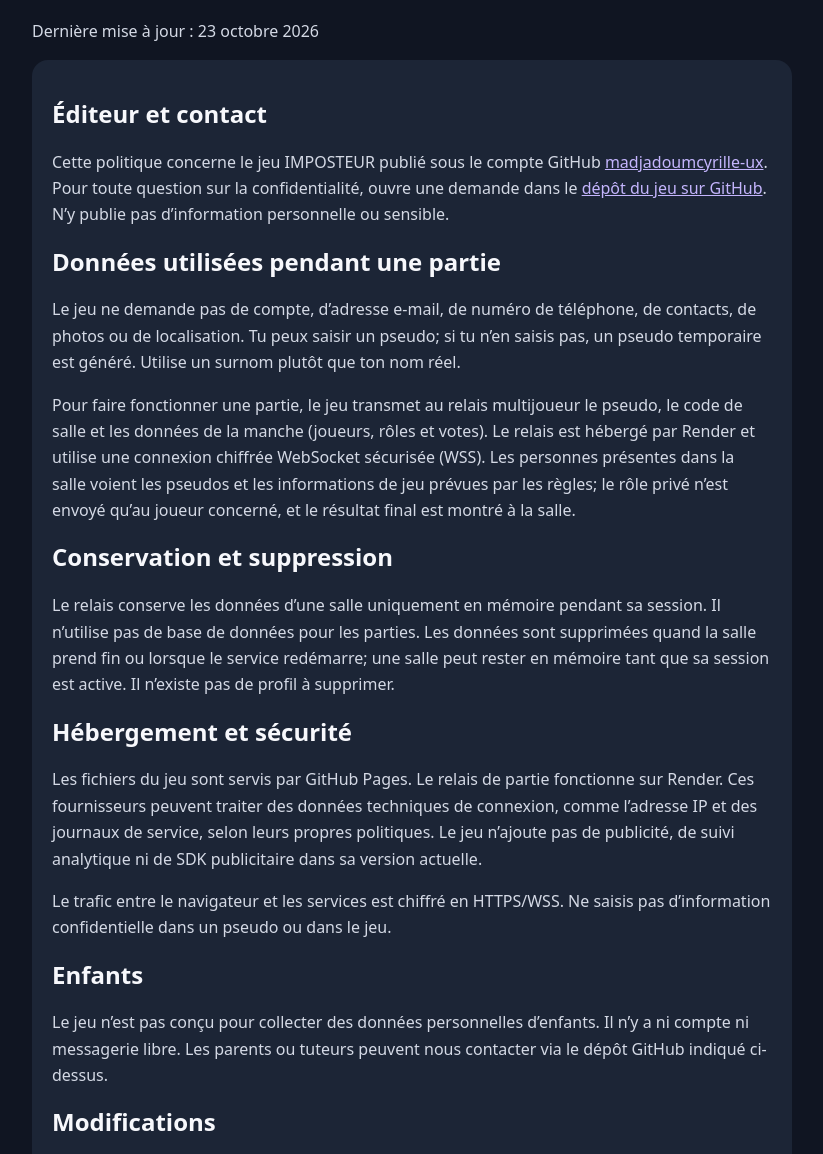
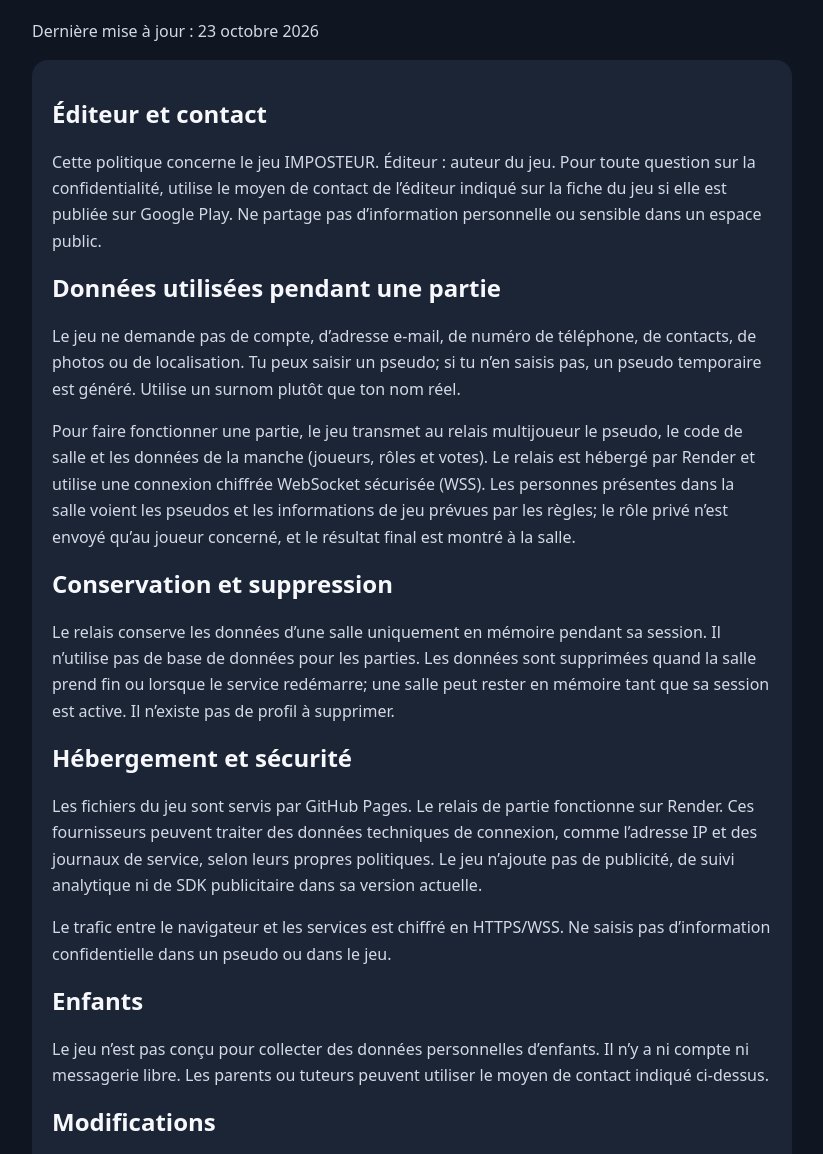
Before and after one commit to madjadoumcyrille-ux/imposteur-cyrille, a website: page privacy.html in a window 1280 px wide. Shown: the part 130-1284 px from the top of the page, without its empty margins (228-1051 px from the left). Drawn offline with Linux system fonts and the light colour scheme.

Commit message:
Remove profile links from privacy page

```diff
--- a/privacy.html
+++ b/privacy.html
@@ -16,7 +16,7 @@ main{max-width:760px;margin:auto}h1,h2{line-height:1.2}a{color:#c4b5fd}p,li{colo
 <p>Dernière mise à jour : 23 octobre 2026</p>
 <div class="box">
 <h2>Éditeur et contact</h2>
-<p>Cette politique concerne le jeu IMPOSTEUR publié sous le compte GitHub <a href="https://github.com/madjadoumcyrille-ux">madjadoumcyrille-ux</a>. Pour toute question sur la confidentialité, ouvre une demande dans le <a href="https://github.com/madjadoumcyrille-ux/imposteur-cyrille/issues">dépôt du jeu sur GitHub</a>. N’y publie pas d’information personnelle ou sensible.</p>
+<p>Cette politique concerne le jeu IMPOSTEUR. Éditeur : auteur du jeu. Pour toute question sur la confidentialité, utilise le moyen de contact de l’éditeur indiqué sur la fiche du jeu si elle est publiée sur Google Play. Ne partage pas d’information personnelle ou sensible dans un espace public.</p>
 <h2>Données utilisées pendant une partie</h2>
 <p>Le jeu ne demande pas de compte, d’adresse e-mail, de numéro de téléphone, de contacts, de photos ou de localisation. Tu peux saisir un pseudo; si tu n’en saisis pas, un pseudo temporaire est généré. Utilise un surnom plutôt que ton nom réel.</p>
 <p>Pour faire fonctionner une partie, le jeu transmet au relais multijoueur le pseudo, le code de salle et les données de la manche (joueurs, rôles et votes). Le relais est hébergé par Render et utilise une connexion chiffrée WebSocket sécurisée (WSS). Les personnes présentes dans la salle voient les pseudos et les informations de jeu prévues par les règles; le rôle privé n’est envoyé qu’au joueur concerné, et le résultat final est montré à la salle.</p>
@@ -26,7 +26,7 @@ main{max-width:760px;margin:auto}h1,h2{line-height:1.2}a{color:#c4b5fd}p,li{colo
 <p>Les fichiers du jeu sont servis par GitHub Pages. Le relais de partie fonctionne sur Render. Ces fournisseurs peuvent traiter des données techniques de connexion, comme l’adresse IP et des journaux de service, selon leurs propres politiques. Le jeu n’ajoute pas de publicité, de suivi analytique ni de SDK publicitaire dans sa version actuelle.</p>
 <p>Le trafic entre le navigateur et les services est chiffré en HTTPS/WSS. Ne saisis pas d’information confidentielle dans un pseudo ou dans le jeu.</p>
 <h2>Enfants</h2>
-<p>Le jeu n’est pas conçu pour collecter des données personnelles d’enfants. Il n’y a ni compte ni messagerie libre. Les parents ou tuteurs peuvent nous contacter via le dépôt GitHub indiqué ci-dessus.</p>
+<p>Le jeu n’est pas conçu pour collecter des données personnelles d’enfants. Il n’y a ni compte ni messagerie libre. Les parents ou tuteurs peuvent utiliser le moyen de contact indiqué ci-dessus.</p>
 <h2>Modifications</h2>
 <p>Cette politique peut être mise à jour si le jeu ou ses services changent. La date de mise à jour sera alors modifiée sur cette page.</p>
 </div>
```
